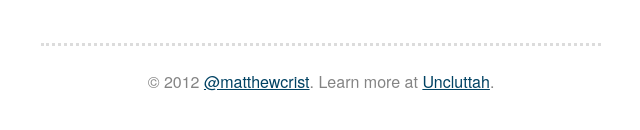
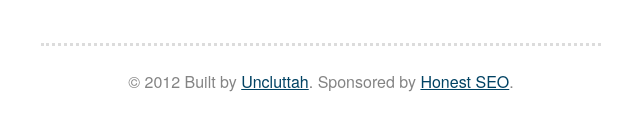
Before and after one commit to hondocode/how-to-properly-log-an-issue, a plain HTML site: page public/index.html in a window 1280 px wide. Shown: the part 3670-3800 px from the top of the page, without its empty margins (319-959 px from the left). Drawn offline with Linux system fonts and the light colour scheme.

Commit message:
Sponsored by

```diff
--- a/public/index.html
+++ b/public/index.html
@@ -93,7 +93,7 @@
     </section>
     <p>If you follow these steps for the issues that you create, you can help everyone work more efficiently and save yourself the headache of passing issues back and forth.</p>
     <footer>
-      &copy; 2012 <a href="http://twitter.com/matthewcrist">@matthewcrist</a>. Learn more at <a href="http://uncluttah.com">Uncluttah</a>.
+      &copy; 2012 Built by <a href="http://uncluttah.com">Uncluttah</a>. Sponsored by <a href="http://gethonestseo.com">Honest SEO</a>.
     </footer>
 
     <script type="text/javascript">
```
